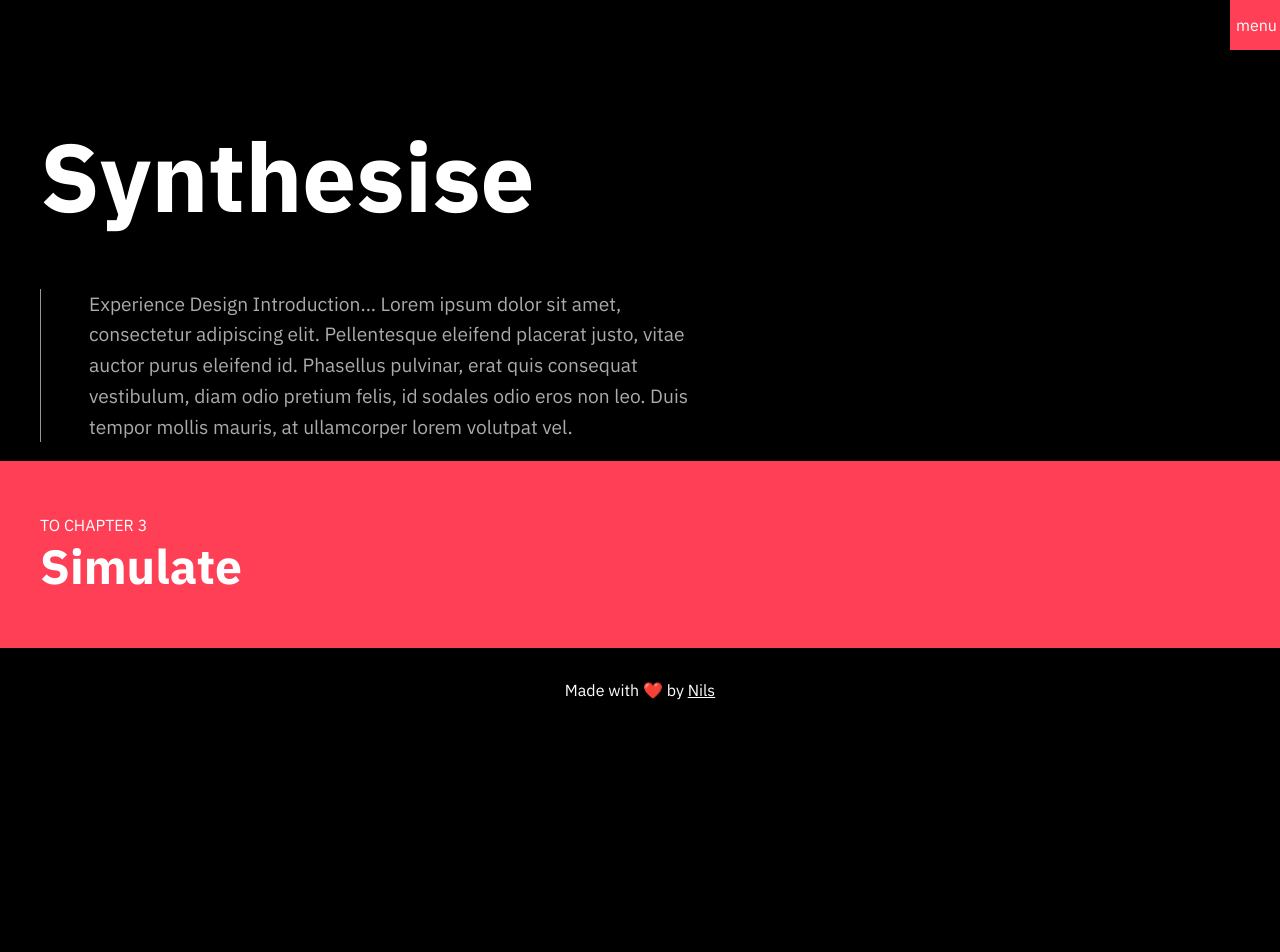
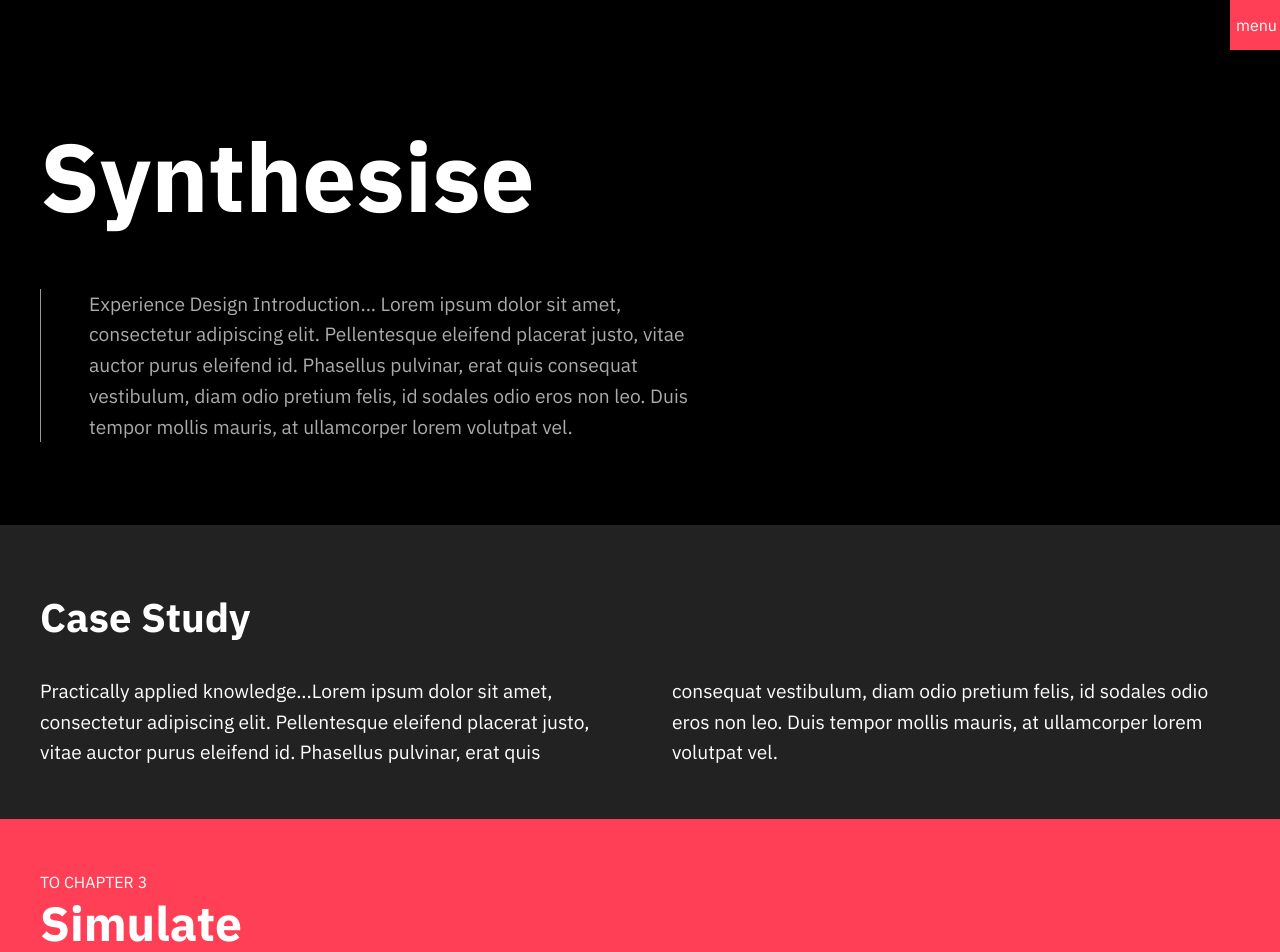
Before and after one commit to nwesthoff/ra-experience-design, a Next.js app: page /chapters/2-synthesise in a window 1280 px wide. Shown: the top 952 px of the page. Before the commit the page ends 800 px from the top, so only its background shows below. Built offline with nearby package versions, Linux system fonts and the light colour scheme.

Commit message:
✨ Add case study to all pages

```diff
--- a/components/CaseStudy/CaseStudyWrapper.tsx
+++ b/components/CaseStudy/CaseStudyWrapper.tsx
@@ -7,6 +7,15 @@ const CaseStudyWrapper = styled.div`
   width: 100%;
   background-color: ${theme.colors.backgroundDark};
   margin: 4rem 0 0;
+
+  p {
+    column-count: 2;
+    column-gap: 4rem;
+
+    @media (max-width: ${theme.breakpoints.tablet}px) {
+      column-count: 1;
+    }
+  }
 `;
 
 export default CaseStudyWrapper;
--- a/pages/chapters/2-synthesise.tsx
+++ b/pages/chapters/2-synthesise.tsx
@@ -2,6 +2,8 @@ import Layout from "../../components/Layout";
 import PageIntroduction from "../../components/PageIntroduction";
 import { PageWrapper } from "../../components/PageWrapper";
 import NextChapter from "../../components/Navigation/NextChapter";
+import ContentContainer from "../../components/ContentContainer";
+import CaseStudyWrapper from "../../components/CaseStudy/CaseStudyWrapper";
 
 const SynthesisePage = () => (
   <Layout title="Analyse | RA Experience Design">
@@ -17,6 +19,18 @@ const SynthesisePage = () => (
         </p>
       </PageIntroduction>
     </PageWrapper>
+    <CaseStudyWrapper>
+      <ContentContainer wide>
+        <h2>Case Study</h2>
+        <p>
+          Practically applied knowledge...Lorem ipsum dolor sit amet,
+          consectetur adipiscing elit. Pellentesque eleifend placerat justo,
+          vitae auctor purus eleifend id. Phasellus pulvinar, erat quis
+          consequat vestibulum, diam odio pretium felis, id sodales odio eros
+          non leo. Duis tempor mollis mauris, at ullamcorper lorem volutpat vel.
+        </p>
+      </ContentContainer>
+    </CaseStudyWrapper>
     <NextChapter title="Simulate" index={3} />
   </Layout>
 );
--- a/pages/chapters/6-conclusion.tsx
+++ b/pages/chapters/6-conclusion.tsx
@@ -35,7 +35,6 @@ const AnalysePage: NextPage = () => (
         </p>
       </ContentContainer>
     </PageWrapper>
-
     <References />
   </Layout>
 );
```
Also changed, not shown: pages/chapters/1-analyse.tsx (+2 -13 lines), pages/chapters/3-simulate.tsx (+14 -0 lines), pages/chapters/4-evaluate.tsx (+14 -0 lines), pages/chapters/5-repeat.tsx (+14 -0 lines).
